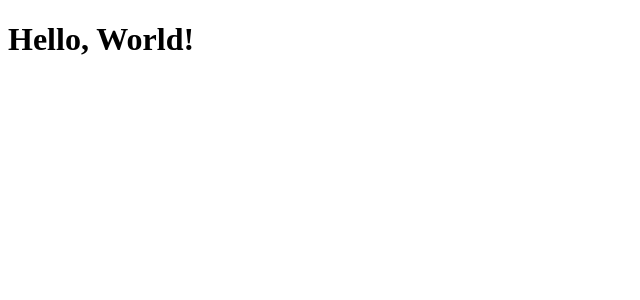
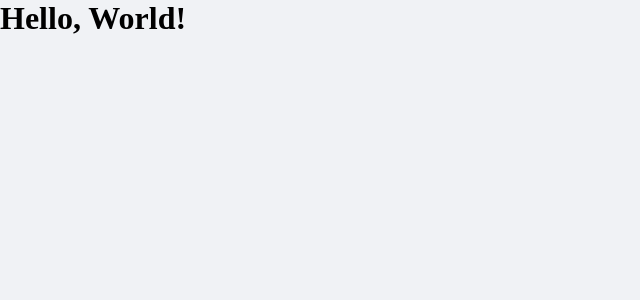
Before and after one commit to GuilhermeMarques1/dt-money-ignite, a React (Create React App) app: page / in a window 1280 px wide. Shown: the top 300 px of the page, without its empty margins (0-640 px from the left). Built offline with nearby package versions, Linux system fonts and the light colour scheme.

Commit message:
feat: Add styled-components and global style

```diff
--- a/package.json
+++ b/package.json
@@ -3,9 +3,11 @@
   "version": "0.1.0",
   "private": true,
   "dependencies": {
+    "@types/styled-components": "^5.1.26",
     "react": "^18.2.0",
     "react-dom": "^18.2.0",
     "react-scripts": "5.0.1",
+    "styled-components": "^5.3.6",
     "web-vitals": "^2.1.0"
   },
   "devDependencies": {
--- a/src/App.tsx
+++ b/src/App.tsx
@@ -1,6 +1,15 @@
+import { GlobalStyle } from "./assets/styles/global";
+
+// import styled from "styled-components";
+// const Title = styled.h1`
+//   font-size: 64px;
+//   color: red;
+// `;
+
 function App() {
   return (
     <div className="App">
+      <GlobalStyle />
      <h1>Hello, World!</h1>
     </div>
   );
--- /dev/null
+++ b/src/assets/styles/global.ts
@@ -0,0 +1,51 @@
+import { createGlobalStyle } from "styled-components";
+
+export const GlobalStyle = createGlobalStyle`
+  :root { //Variáveis do css para definir cores:
+    --red: #e52e4d;
+    --blue: #5429cc;
+
+    --blue-light: #6933ff;
+
+    --text-title: #363f5f;
+    --text-body: #969cb3;
+
+    --shape: #ffffff;
+    --background: #f0f2f5;
+  }
+
+  //Tamanho de fonte da aplicação padrão vem como 16px, funciona muito bem para Desktop.
+  html {
+    @media (max-width: 1080px) { //Para uma tela até 1080px de largura o font-size será diminuido para 15px
+      font-size: 93.75%; //15px
+    }
+
+    @media (max-width: 720px) { //Para uma tela até 720px de largura o font-size será diminuido para 14px
+      font-size: 87.5%; //14px
+    }
+  }
+  /* Por que diminuir a fonte? Primeiro que para dispositivos menores, faz senido ter uma fonte menor.
+    Segundo: vamos utilizar daqui pra frente uma medida no CSS chamada REM, e 1REM = Tamanho do font-size da página. Dessa forma se o font-size é diminuido toda aplicação vai se diminuir tbm, vai adaptar a interface.
+    Terceiro: ao utilizar % , porque caso o usuário tenha alguma configuração no computador ou celular para mudar a fonte, o percentual vai adequar a preferẽncia do usuário.
+  */
+
+  * {
+    margin: 0;
+    padding: 0;
+    box-sizing: border-box;
+  }
+
+  body {
+    background: var(--background);
+    -webkit-font-smoothing: antialiased;  //fontes mais nítidas e detalhadas
+  }
+
+  button {
+    cursor: pointer;
+  }
+
+  [disabled] {
+    opacity: 0.6;
+    cursor: not-allowed;
+  }
+`;
```
Also changed, not shown: 1 other file (tests, documents, lock files or other folders).
